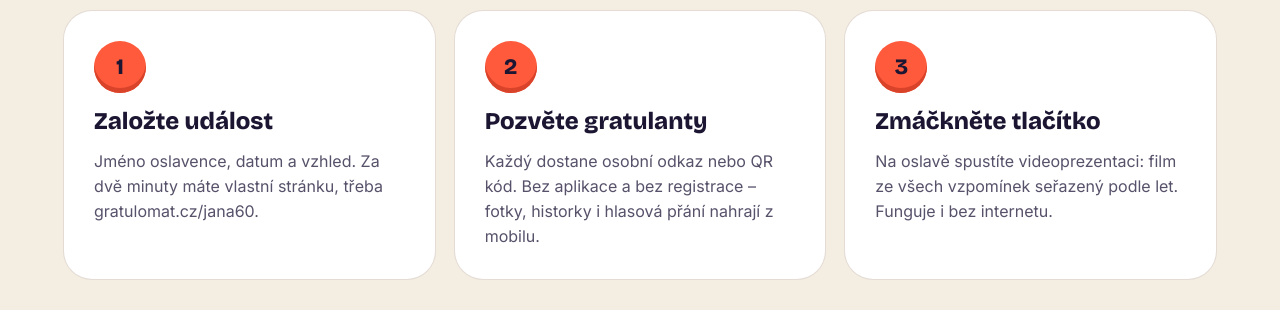
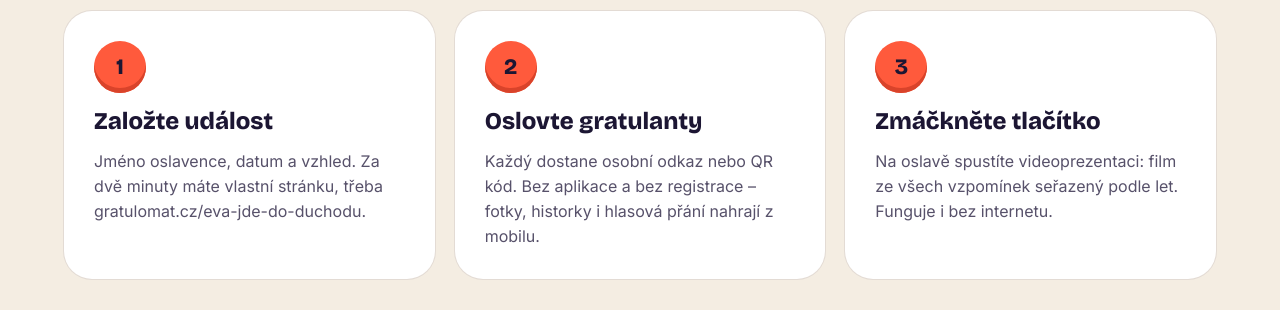
Before and after one commit to adamlescisin/gratulomat, a Laravel app: template resources/views/site/landing.blade.php in a window 1280 px wide. Shown: the part 956-1266 px from the top of the page. Run offline with Laravel 12, Linux system fonts and the light colour scheme; the template is opened without the code that fills it, so the values that code supplies are empty.

Commit message:
Landing page: úpravy textů (Oslovte gratulanty, Jak Gratulomat vznikl?, založení za minutu)
Co-Authored-By: Claude Opus 5.5 <noreply@anthropic.com>
Claude-Session: https://claude.ai/code/session_011Vx33dMDiSenubt4vH6FMa

```diff
--- a/resources/views/site/landing.blade.php
+++ b/resources/views/site/landing.blade.php
@@ -73,8 +73,8 @@
   <section id="jak" class="wrap sec">
     <div class="sec-head"><p class="kicker">Jak to funguje</p><h2 class="h2">Tři kroky. Žádné stříhání videa.</h2></div>
     <div class="cards3">
-      <div class="card"><span class="num">1</span><h3>Založte událost</h3><p>Jméno oslavence, datum a vzhled. Za dvě minuty máte vlastní stránku, třeba gratulomat.cz/jana60.</p></div>
-      <div class="card"><span class="num">2</span><h3>Pozvěte gratulanty</h3><p>Každý dostane osobní odkaz nebo QR kód. Bez aplikace a bez registrace – fotky, historky i hlasová přání nahrají z mobilu.</p></div>
+      <div class="card"><span class="num">1</span><h3>Založte událost</h3><p>Jméno oslavence, datum a vzhled. Za dvě minuty máte vlastní stránku, třeba gratulomat.cz/eva-jde-do-duchodu.</p></div>
+      <div class="card"><span class="num">2</span><h3>Oslovte gratulanty</h3><p>Každý dostane osobní odkaz nebo QR kód. Bez aplikace a bez registrace – fotky, historky i hlasová přání nahrají z mobilu.</p></div>
       <div class="card"><span class="num">3</span><h3>Zmáčkněte tlačítko</h3><p>Na oslavě spustíte videoprezentaci: film ze všech vzpomínek seřazený podle let. Funguje i bez internetu.</p></div>
     </div>
   </section>
@@ -165,9 +165,9 @@
   <section class="wrap story">
     <div style="flex:0 0 auto"><svg xmlns="http://www.w3.org/2000/svg" viewBox="0 0 120 120" aria-hidden="true" style="display:block;width:160px;height:auto"><rect width="120" height="120" rx="26" fill="#FF5A3C"/><circle cx="60" cy="61" r="40" fill="#1C1633"/><circle cx="60" cy="64.2" r="28.8" fill="#B93A22"/><circle cx="60" cy="58.6" r="28.8" fill="#FFC433"/><ellipse cx="49.6" cy="46.6" rx="9.6" ry="4.8" fill="#fff" opacity=".3" transform="rotate(-22 49.6 46.6)"/><path d="M60 70.6C44.8 60.2 46.4 46.6 54.4 46.6C57.2 46.6 59.2 48.2 60 50.2C60.8 48.2 62.8 46.6 65.6 46.6C73.6 46.6 75.2 60.2 60 70.6Z" fill="#1C1633"/></svg></div>
     <div style="flex:1 1 420px;min-width:0;display:flex;flex-direction:column;gap:14px">
-      <p class="kicker">Jak vznikl</p>
+      <p class="kicker">Jak Gratulomat vznikl?</p>
       <h2 class="h2">Narodil se na jedněch padesátinách.</h2>
-      <p>Gratulomat vznikl, když jsme pro jednu oslavu chtěli sesbírat vzpomínky od třiceti lidí a promítnout je tak, aby se u toho všichni smáli i dojímali. Fungovalo to – tak jsme z toho udělali službu pro každého.</p>
+      <p>Gratulomat vznikl, když jsme pro jednu oslavu chtěli sesbírat vzpomínky od třiceti lidí po celé republice a promítnout je tak, aby se u toho všichni smáli i dojímali. Fungovalo to – tak jsme z toho udělali službu pro každého.</p>
     </div>
   </section>
 
@@ -192,7 +192,7 @@
     <div class="cta">
       <div>
         <h2 class="h2">Zmáčkni a gratuluj.</h2>
-        <p>Založení trvá dvě minuty a Ochutnávka je zdarma. Tarif můžete kdykoli navýšit – nic se neztratí.</p>
+        <p>Založení trvá minutu a Ochutnávka je zdarma. Tarif můžete kdykoli navýšit – nic se neztratí.</p>
       </div>
       <div style="align-items:flex-start"><a class="btn btn--ink" href="{{ route('wizard') }}">Založit událost</a></div>
     </div>
```
